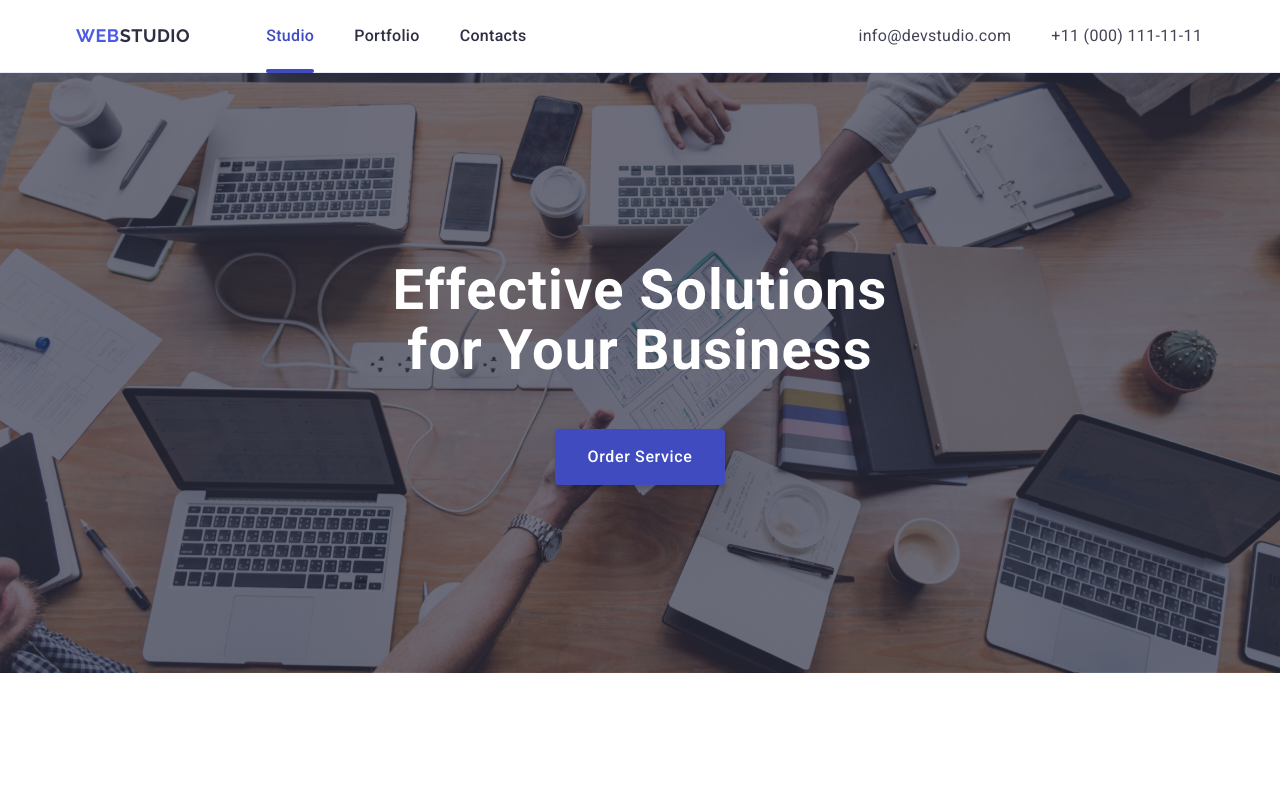
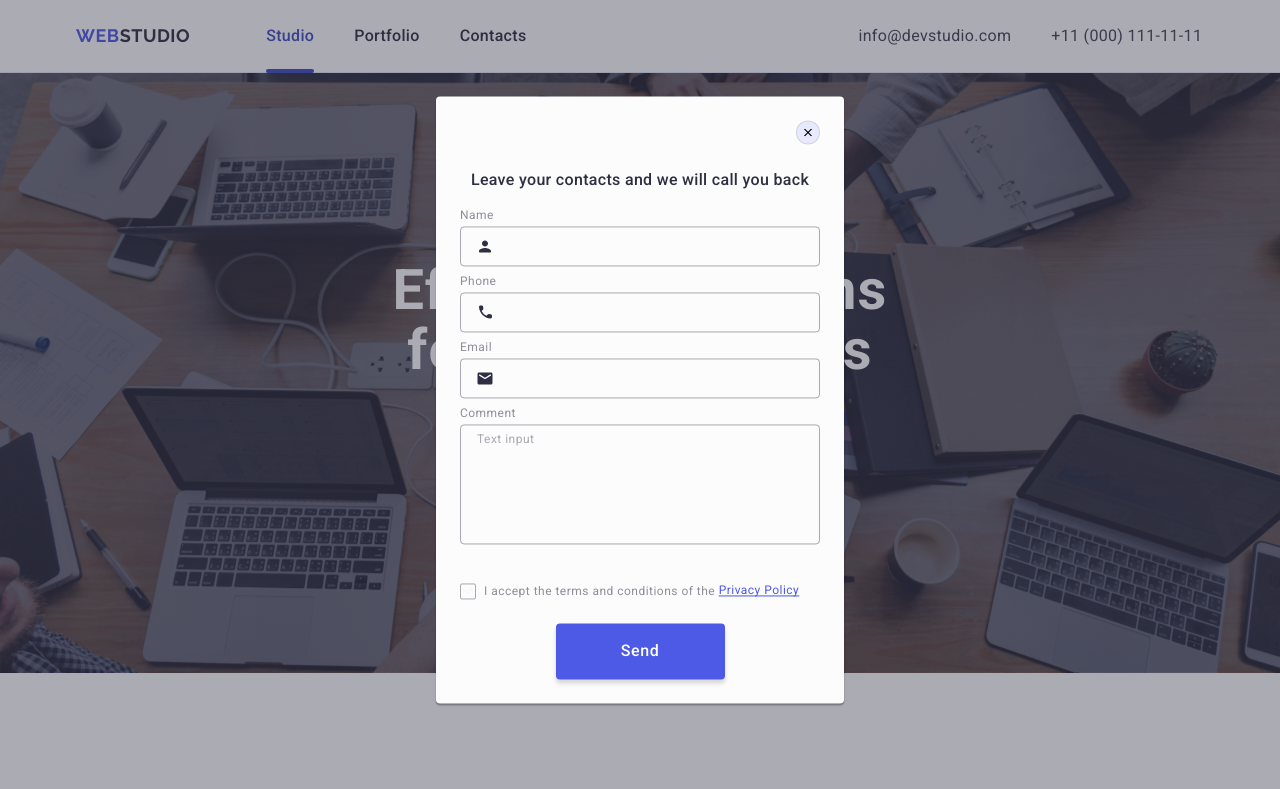
Before and after one commit to Natali-Udovyk/goit-markup-hw-5, a plain HTML site: page index.html in a window 1280 px wide. Both pictures are taken after a click on the button "Order Service". Shown: the top 789 px of the page. Drawn offline with nearby package versions, Linux system fonts and the light colour scheme.

Commit message:
correct6

```diff
--- a/index.html
+++ b/index.html
@@ -498,7 +498,7 @@
        </div>
       </div>
     </footer>
-    <!-- <div data-modal class="backdrop is-open">
+    <div data-modal class="backdrop is-open">
       <div class="modal">
         <button class="close-btn" type="button" data-modal-close>
           <svg class="icon-close" width="8" height="8">
@@ -555,7 +555,7 @@
           <button type="submit" class="button-send">Send</button>
         </form>
       </div>
-   </div> -->
+   </div>
   <script src='./js/modal.js'></script>
   </body>
 </html>
```
